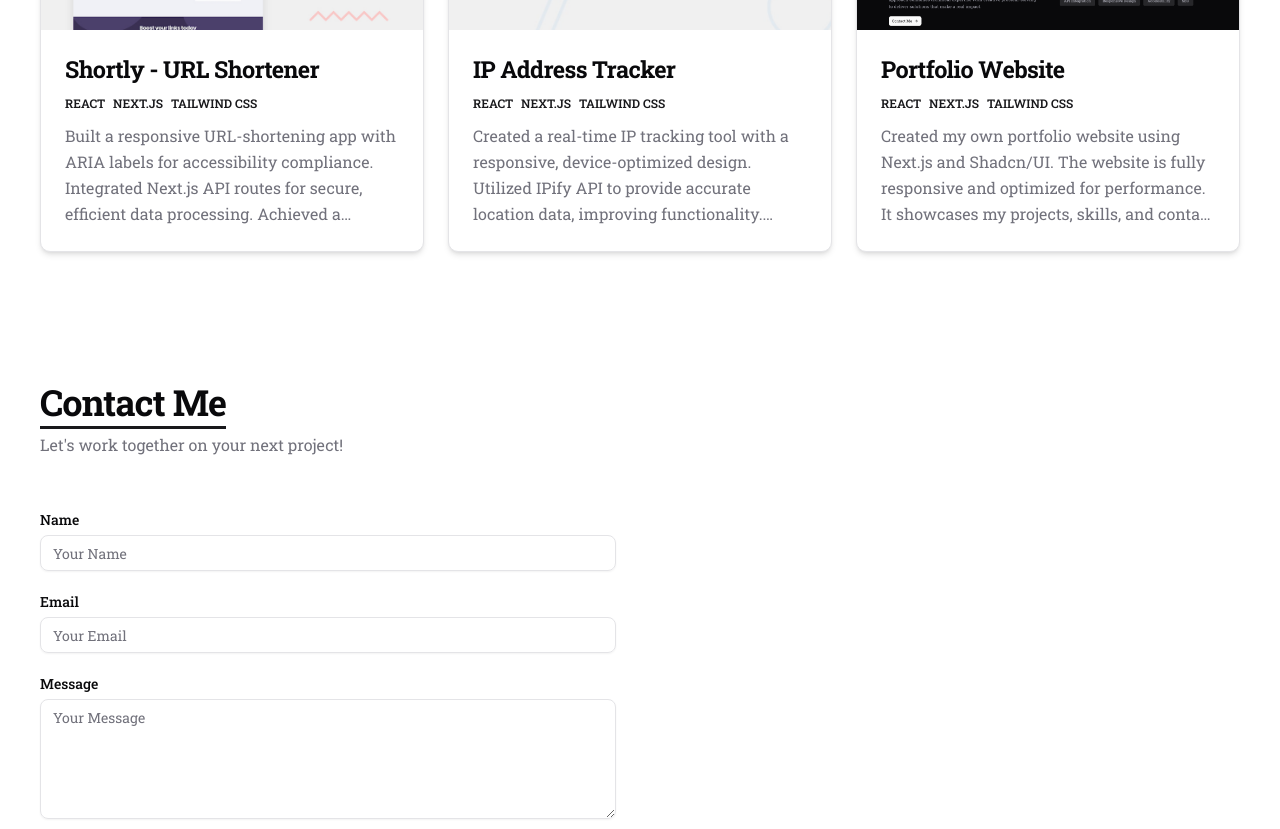
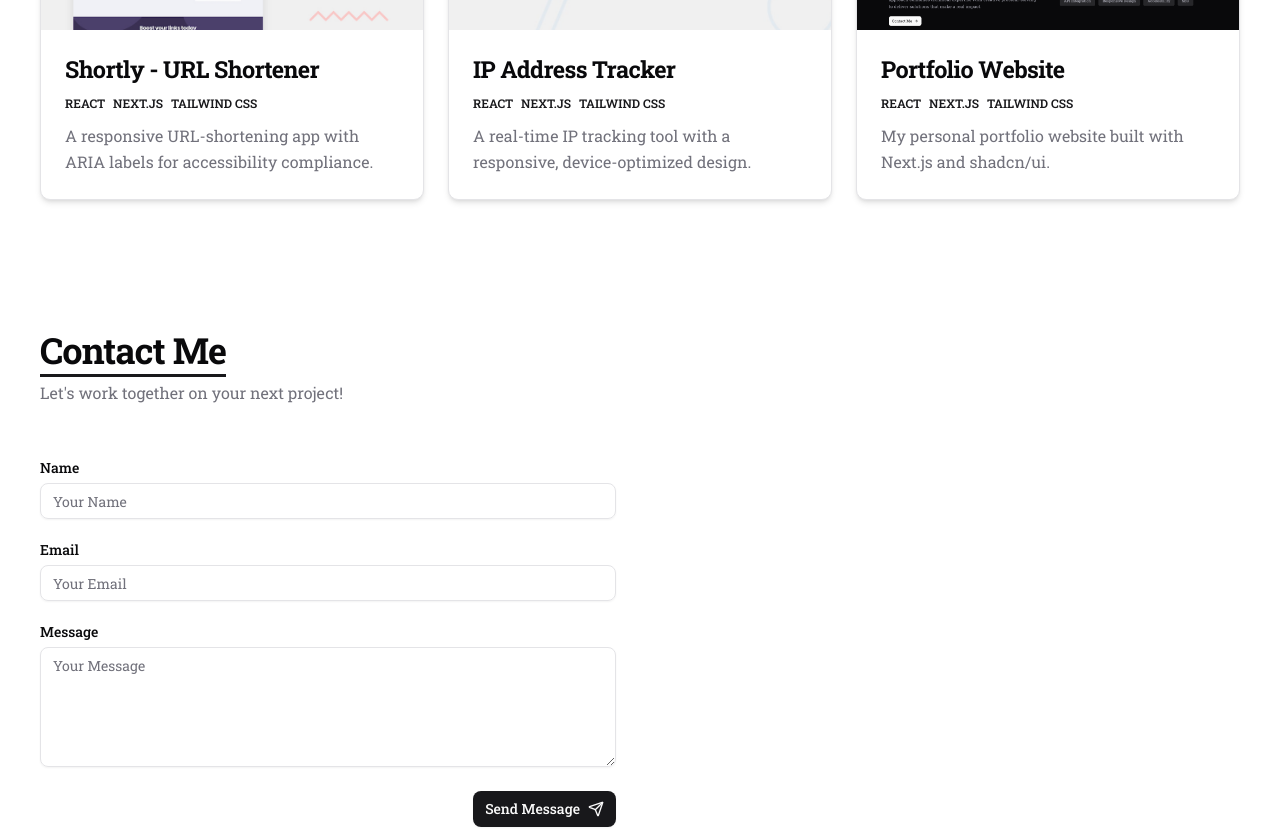
Before and after one commit to yoursgaurav/portfolio, a Next.js app: page / in a window 1280 px wide. Shown: the part 1520-2349 px from the top of the page. Built offline with nearby package versions, Linux system fonts and the light colour scheme; no server answers.

Commit message:
Refactor project, footer, and header components to use centralized constants for improved maintainability

```diff
--- a/components/home/projects.tsx
+++ b/components/home/projects.tsx
@@ -10,67 +10,8 @@ import Wrapper from "../layout/wrapper";
 import TypographyH2 from "../typography/typography-h2";
 import TypographyH3 from "../typography/typography-h3";
 
-// Types
-interface ProjectItem {
-  id: number;
-  title: string;
-  description: string;
-  image: {
-    src: string;
-    alt: string;
-  };
-  techStack: string[];
-  url: string;
-}
-
-// Constants
-const PROJECTS: ProjectItem[] = [
-  {
-    id: 1,
-    title: "Shortly - URL Shortener",
-    description: `
-      Built a responsive URL-shortening app with ARIA labels for accessibility compliance.
-      Integrated Next.js API routes for secure, efficient data processing. Achieved a
-      Lighthouse score of 100 for performance, accessibility, and SEO.
-    `,
-    image: {
-      src: "/projects/shortly/desktop-preview.jpg",
-      alt: "Shortly - URL Shortener preview",
-    },
-    techStack: ["React", "Next.js", "Tailwind CSS"],
-    url: "https://github.com/yoursgaurav/shortly",
-  },
-  {
-    id: 2,
-    title: "IP Address Tracker",
-    description: `
-      Created a real-time IP tracking tool with a responsive, device-optimized design.
-      Utilized IPify API to provide accurate location data, improving functionality.
-      Attained a Lighthouse score of 99 with a 1.5-second load time.
-    `,
-    image: {
-      src: "/projects/ip-address-tracker/desktop-preview.jpg",
-      alt: "IP Address Tracker preview",
-    },
-    techStack: ["React", "Next.js", "Tailwind CSS"],
-    url: "https://github.com/yoursgaurav/ip-address-tracker",
-  },
-  {
-    id: 3,
-    title: "Portfolio Website",
-    description: `
-      Created my own portfolio website using Next.js and Shadcn/UI. The website is fully
-      responsive and optimized for performance. It showcases my projects, skills, and
-      contact information.
-    `,
-    image: {
-      src: "/projects/portfolio/desktop-preview.png",
-      alt: "Portfolio website preview",
-    },
-    techStack: ["React", "Next.js", "Tailwind CSS"],
-    url: "https://github.com/yoursgaurav/portfolio",
-  },
-];
+// Constants and data
+import { projects } from "@/constants/projects";
 
 const SECTION_HEADER = {
   title: "My Projects",
@@ -96,22 +37,22 @@ export default function Projects() {
         {/* Project List */}
         <main>
           <ul className="grid gap-6 md:grid-cols-2 lg:grid-cols-3">
-            {PROJECTS.map((project) => (
+            {projects.map((project) => (
               <li
-                key={project.id}
+                key={project.slug}
                 className="bg-card text-card-foreground overflow-hidden rounded-lg border shadow-md"
               >
                 {/* Project Image */}
                 <Link
-                  href={project.url}
+                  href={project.urls.caseStudyUrl}
                   target="_blank"
                   rel="noopener noreferrer"
                   className="block"
                 >
                   <AspectRatio ratio={4 / 3}>
                     <Image
-                      src={project.image.src}
-                      alt={project.image.alt}
+                      src={project.images.preview.src}
+                      alt={project.images.preview.alt}
                       width={400}
                       height={300}
                       className="size-full object-cover object-top transition-all duration-300 hover:scale-105"
@@ -122,7 +63,7 @@ export default function Projects() {
                 {/* Project Details */}
                 <div className="grid gap-3 p-6">
                   <Link
-                    href={project.url}
+                    href={project.urls.caseStudyUrl}
                     target="_blank"
                     rel="noopener noreferrer"
                   >
--- a/components/layout/footer.tsx
+++ b/components/layout/footer.tsx
@@ -1,39 +1,11 @@
 // External dependencies
 import Link from "next/link";
-import { Github, Twitter, Linkedin } from "lucide-react";
 
 // Local layout components
 import Wrapper from "./wrapper";
 
-// Types
-interface FooterLink {
-  id: number;
-  name: string;
-  url: string;
-  icon: React.ComponentType<{ className?: string }>;
-}
-
-// Constants
-const FOOTER_LINKS: FooterLink[] = [
-  {
-    id: 1,
-    name: "GitHub",
-    url: "https://github.com/yoursgaurav",
-    icon: Github,
-  },
-  {
-    id: 2,
-    name: "X",
-    url: "https://x.com/heygauravshukla",
-    icon: Twitter,
-  },
-  {
-    id: 3,
-    name: "LinkedIn",
-    url: "https://www.linkedin.com/in/heygauravshukla/",
-    icon: Linkedin,
-  },
-];
+// Constants and data
+import { socialLinks } from "@/constants/navigation";
 
 const FOOTER_CONTENT = {
   brand: "gauravshukla",
@@ -55,17 +27,21 @@ export default function Footer() {
         {/* Social Links */}
         <nav>
           <ul className="flex gap-5 md:gap-6">
-            {FOOTER_LINKS.map((link) => {
-              const Icon = link.icon;
+            {socialLinks.map((link) => {
+              const Icon = link.icon; // Type: ComponentType | undefined
               return (
-                <li key={link.id}>
+                <li key={link.name}>
                   <Link
                     href={link.url}
                     target="_blank"
                     rel="noopener noreferrer"
                     className="hover:text-primary transition-colors"
                   >
-                    <Icon className="size-5 xl:size-6" />
+                    {Icon ? (
+                      <Icon className="size-5 xl:size-6" />
+                    ) : (
+                      <span>{link.name}</span> // Fallback if no icon
+                    )}
                     <span className="sr-only">{`Visit ${link.name} profile`}</span>
                   </Link>
                 </li>
--- a/components/layout/header.tsx
+++ b/components/layout/header.tsx
@@ -20,20 +20,8 @@ import {
 import { cn } from "@/lib/utils";
 import Wrapper from "./wrapper";
 
-// Types
-interface NavigationItem {
-  id: number;
-  name: string;
-  path: string;
-}
-
-// Constants
-const NAVIGATION_ITEMS: NavigationItem[] = [
-  { id: 1, name: "Home", path: "/" },
-  { id: 2, name: "About", path: "#about-section" },
-  { id: 3, name: "Projects", path: "#projects-section" },
-  { id: 4, name: "Contact", path: "#contact-section" },
-];
+// Constants and data
+import { websiteLinks } from "@/constants/navigation";
 
 const AVATAR_CONFIG = {
   src: "/me.jpg",
@@ -70,13 +58,13 @@ export default function Header() {
             )}
           >
             <ul className="grid @3xl:flex @3xl:items-center @3xl:gap-8 @5xl:gap-10 @7xl:gap-12">
-              {NAVIGATION_ITEMS.map((link) => (
+              {websiteLinks.map((link) => (
                 <li
-                  key={link.id}
+                  key={link.name}
                   className="@max-3xl:px-6 @max-3xl:py-4 @max-3xl:text-right @max-3xl:not-first:border-t"
                 >
                   <Link
-                    href={link.path}
+                    href={link.url}
                     className="text-muted-foreground hover:text-primary focus-visible:outline-primary text-sm font-bold tracking-widest uppercase focus-visible:outline-2 focus-visible:outline-offset-2 transition-all @3xl:@max-5xl:text-xs"
                   >
                     {link.name}
```
